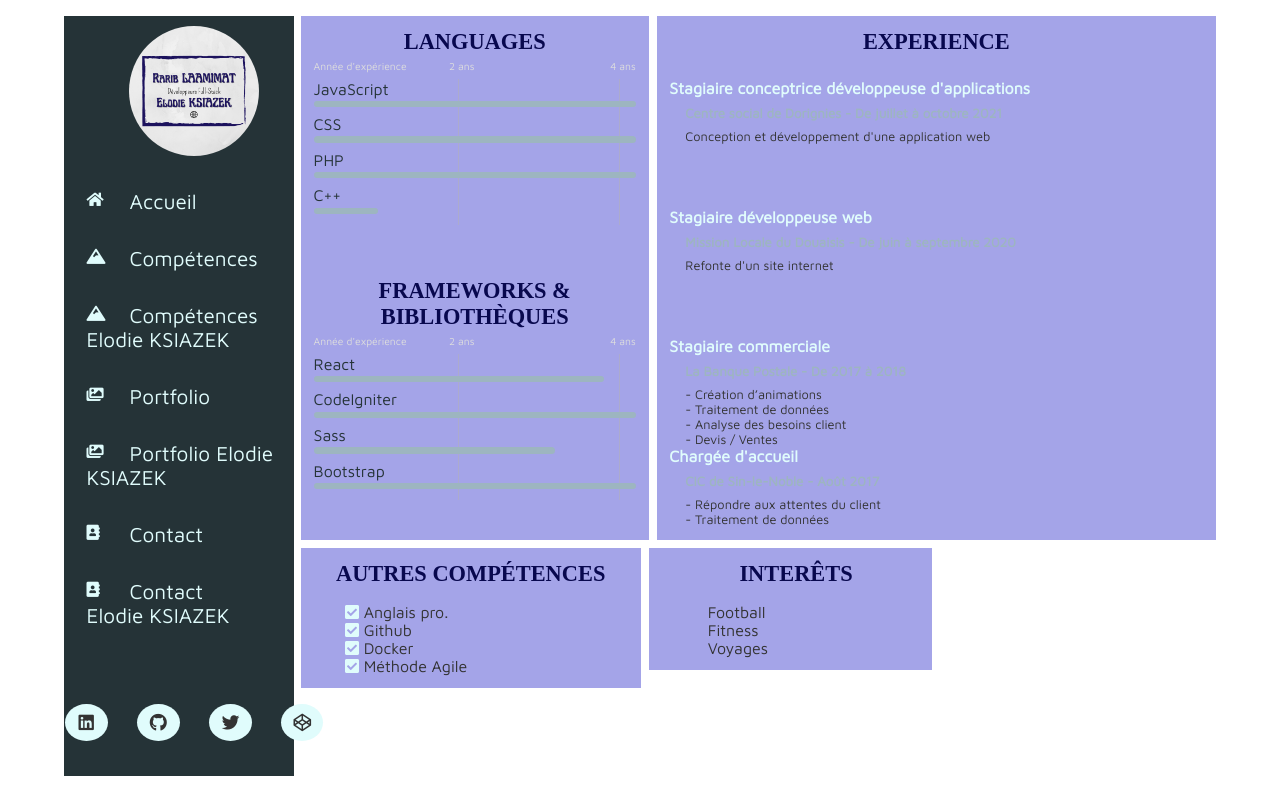
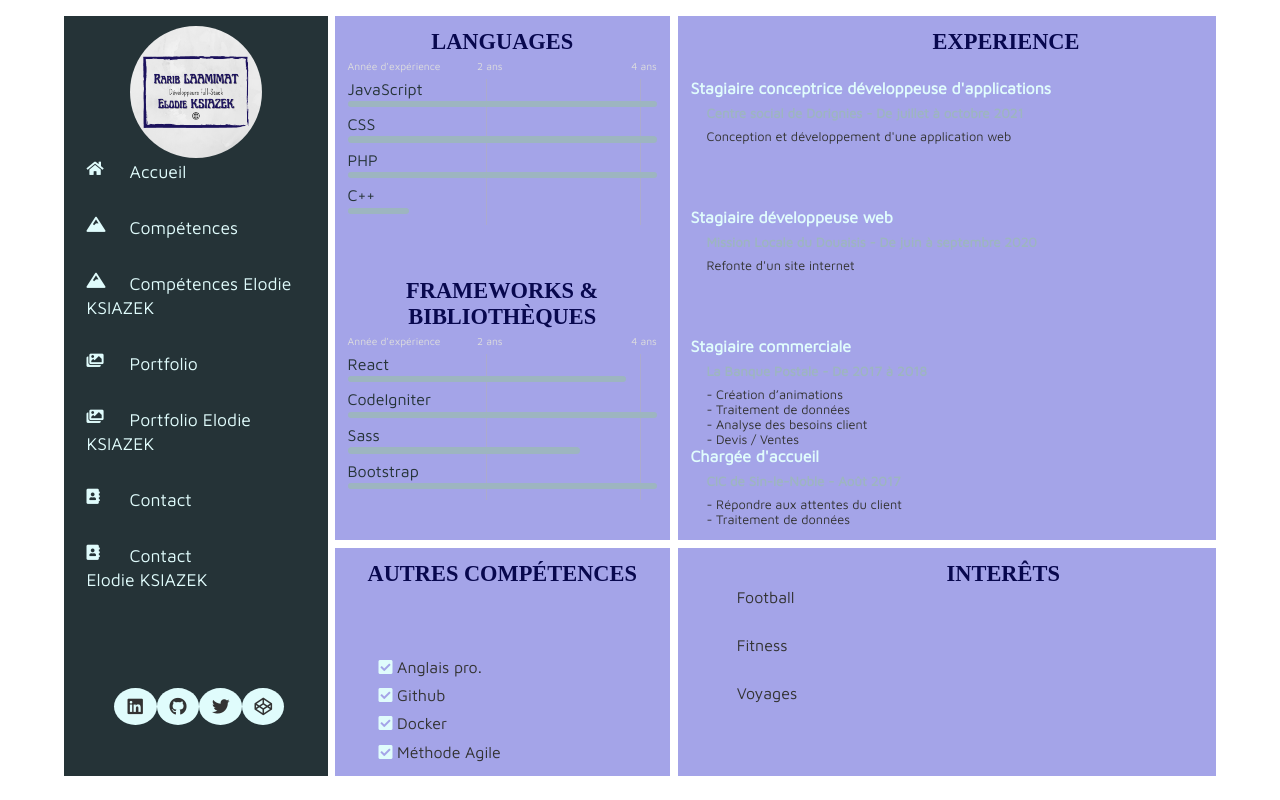
Before and after one commit to elodie-sz/CV-React, a React (Create React App) app: page /competencesEK in a window 1280 px wide. Built offline with nearby package versions, Linux system fonts and the light colour scheme; some icons are missing; a web font is replaced by a local one.

Commit message:
ajutement des blocks

```diff
--- a/src/styles/_settings.scss
+++ b/src/styles/_settings.scss
@@ -25,6 +25,7 @@ $minHeight: 95vh;
   align-items: center;
 }
 * {
+  /*background-color: $white;*/
   box-sizing: border-box;
   margin: 0;
   padding: 0;
--- a/src/styles/components/_navigation.scss
+++ b/src/styles/components/_navigation.scss
@@ -3,8 +3,8 @@
   font-family: $font-1;
   height: 100%;
   min-height: $minHeight;
-  width: 20%;
-  //border-radius: $borderRadius;
+  width: 30%;
+  // border-radius: $borderRadius;
   position: relative;
   display: grid;
   // grid-template-columns: 1fr;
@@ -74,6 +74,7 @@
         }
         span {
           margin-left: 2.7rem;
+          font-size: 1.1rem;
         }
       }
     }
@@ -85,7 +86,7 @@
     ul {
       display: flex;
       width: 260px;
-      padding: 1px;
+      padding: 50px;
       justify-content: space-between;
 
       li {
--- a/src/styles/pages/_home.scss
+++ b/src/styles/pages/_home.scss
@@ -75,7 +75,7 @@
 @media screen and (max-width:580px){
   .homeContent {
     &:after {
-      background: url('../../media/bigGates.jpg') no-repeat 60% 50%/cover !important;
+     // background: url('../../media/bigGates.jpg') no-repeat 60% 50%/cover !important;
     }
     h1 {
       font-size: 3rem !important;
--- a/src/styles/pages/_knowledges.scss
+++ b/src/styles/pages/_knowledges.scss
@@ -157,6 +157,7 @@
       margin-right: 0.5rem;
 
 
+
       .list {
         display: flex;
         width: 80%;
--- a/src/styles/pages/_knowledgesEK.scss
+++ b/src/styles/pages/_knowledgesEK.scss
@@ -24,13 +24,11 @@
 
     h3 {
       font-size: 1.4rem;
-      margin-bottom: 1rem;
-
+      margin-bottom: 0.1rem;
       font-family: $font-3;
       color: #08084e;
       text-transform: uppercase;
       text-align: center;
-
     }
 
     .languagesFrameworks {
@@ -162,7 +160,8 @@
     .otherSkills {
       display: grid;
       grid-area: 0;
-      margin-right: 0.5rem;
+      margin-right: 0rem;
+      height: 16.5rem;
 
 
       .list {
@@ -186,9 +185,12 @@
     .hobbies {
       grid-area: H;
       padding-left: 1.5rem;
+      margin-left: 0.5rem;
+      height: 16.5rem;
+      width: 40rem;
 
       ul {
-        height: 80%;
+        height: 60%;
         display: grid;
 
         li {
```
Also changed, not shown: src/components/Navigation.js (line endings or trailing spaces), src/media/bigGates.jpg (deleted).
